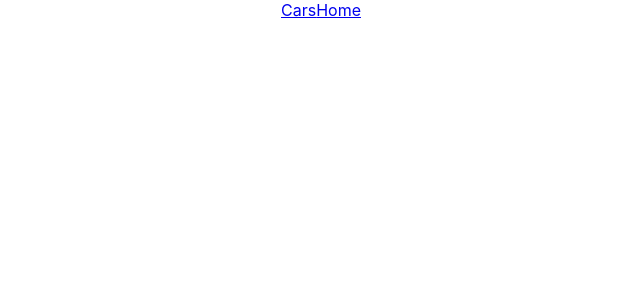
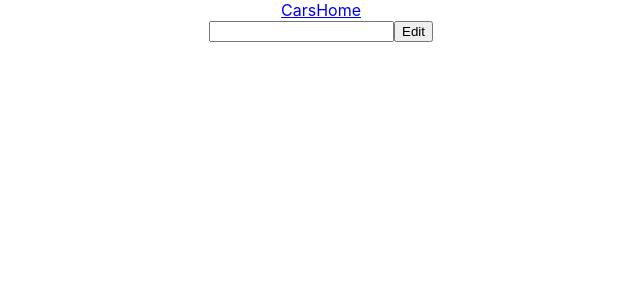
Before and after one commit to gprophete/ev-database, a React (Create React App) app in the folder client/: page /car/1/edit in a window 1280 px wide. Shown: the top 300 px of the page, without its empty margins (319-959 px from the left). Built offline with nearby package versions, Linux system fonts and the light colour scheme.

Commit message:
edit car

```diff
--- a/client/src/App.js
+++ b/client/src/App.js
@@ -5,6 +5,7 @@ import Cars from './components/Cars.js'
 import Home from './components/Home.js'
 import SingleCar from './components/SingleCar.js'
 import NavBar from './components/NavBar.js'
+import EditCar from './components/EditCar.js'
 
 export default class App extends React.Component {
   render() {
@@ -21,6 +22,7 @@ export default class App extends React.Component {
               newCar={this.props.newCar} />
             </Route>
             <Route exact path="/car/:carId" component={SingleCar}/>
+            <Route exact path="/car/:carId/edit" component={EditCar}/>
 
           </Switch>
         </Router>
--- a/client/src/components/Cars.js
+++ b/client/src/components/Cars.js
@@ -49,6 +49,7 @@ export default class Cars extends Component {
         }
 
     }
+
 
 
 
--- /dev/null
+++ b/client/src/components/EditCar.js
@@ -0,0 +1,38 @@
+import React, { Component } from 'react'
+import axios from 'axios'
+
+export default class EditCar extends Component {
+
+    state ={
+        make: '',
+        model: '',
+        bodyType: '',
+        year: new Date(),
+        price: 0
+    }
+
+    getCarById = async () => {
+        const carId = this.props.match.params.carId
+        console.log('carId', carId)
+        const res = await axios.get(`/api/car/${carId}`)
+        this.setState(res.data)
+    }
+
+
+
+    render() {
+        return (
+            <div>
+
+                <form onSubmit = {this.onSubmit}>
+                    <input
+                        type="text"
+                        name="make"
+                        value={this.state.make}
+                        onChange={this.onChange}/>
+                        <input type = "submit" value="Edit"/>
+                </form>
+            </div>
+        )
+    }
+}
--- a/client/src/components/SingleCar.js
+++ b/client/src/components/SingleCar.js
@@ -2,15 +2,17 @@ import React, { Component } from 'react'
 import App from '../App.css'
 import axios from 'axios'
 import Cars from './Cars.js'
+import { Link } from 'react-router-dom'
 
 export default class SingleCar extends Component {
 
     state = {
-            make: '',
-            model: '',
-            bodyType: '',
-            year: Date,
-            price: 0
+
+        make: '',
+        model: '',
+        bodyType: '',
+        year: Date,
+        price: 0
 
     }
     componentDidMount() {
@@ -23,17 +25,51 @@ export default class SingleCar extends Component {
         this.setState(res.data)
     }
 
+    editCarById = async () => {
+        const carId = this.props.match.params.carId
+        const res = await axios.put(`/api/car/${carId}`, this.state)
+        this.setState(res.data)
+
+    }
+    onChange = (evt) =>{
+        const newState= {...this.state}
+        newState[evt.target.name] = evt.target.value
+        this.setState(newState)
+    }
+    onSubmit = async (evt) =>{
+        evt.preventDefault()
+        try{
+            const carId = this.props.match.params.carId
+            await axios.put(`/api/car/${carId}`, this.state)
+            this.getCarById()
+        }catch (error) {
+            console.log("Failed to create new car")
+            console.log(error)
+
+        }
+
+    }
+
     render() {
-
+        const carId = this.props.match.params.carId
         return (
             <div>
                 <h1 className="App">Single Car</h1>
                 <div>
-                    <div>{this.state.make}</div>
+                    <Link to={`/car/${carId}/edit`}><div>{this.state.make}</div></Link>
+
                     <div>{this.state.model}</div>
                     <div>{this.state.bodyType}</div>
                     <div>{this.state.year}</div>
                     <div>{this.state.price}</div>
+                    <form onSubmit = {this.onSubmit}>
+                    <input
+                        type="text"
+                        name="make"
+                        value={this.state.make}
+                        onChange={this.onChange}/>
+                        <input type = "submit" value="Edit"/>
+                </form>
 
 
 
```
Also changed, not shown: 2 other files (tests, documents, lock files or other folders).
